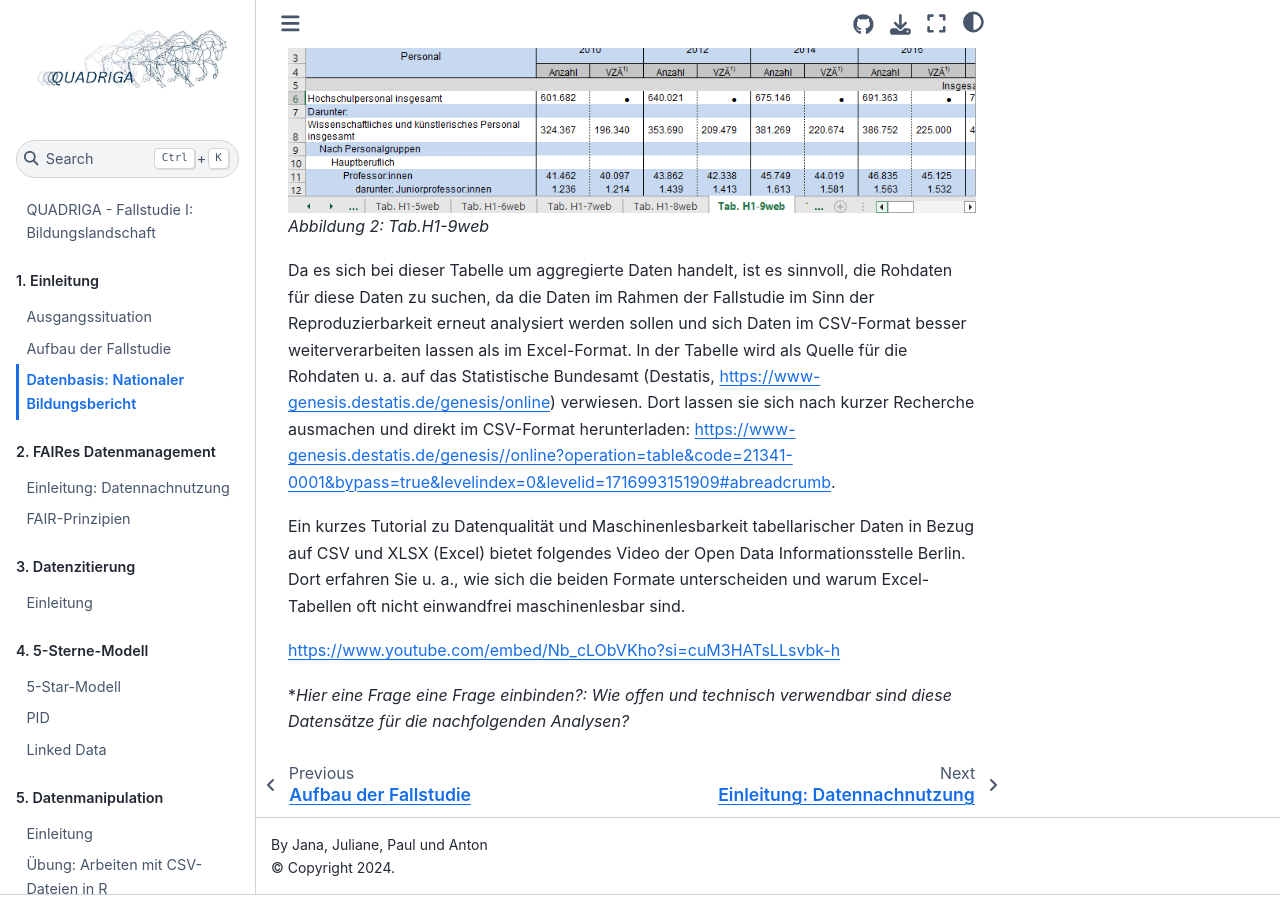
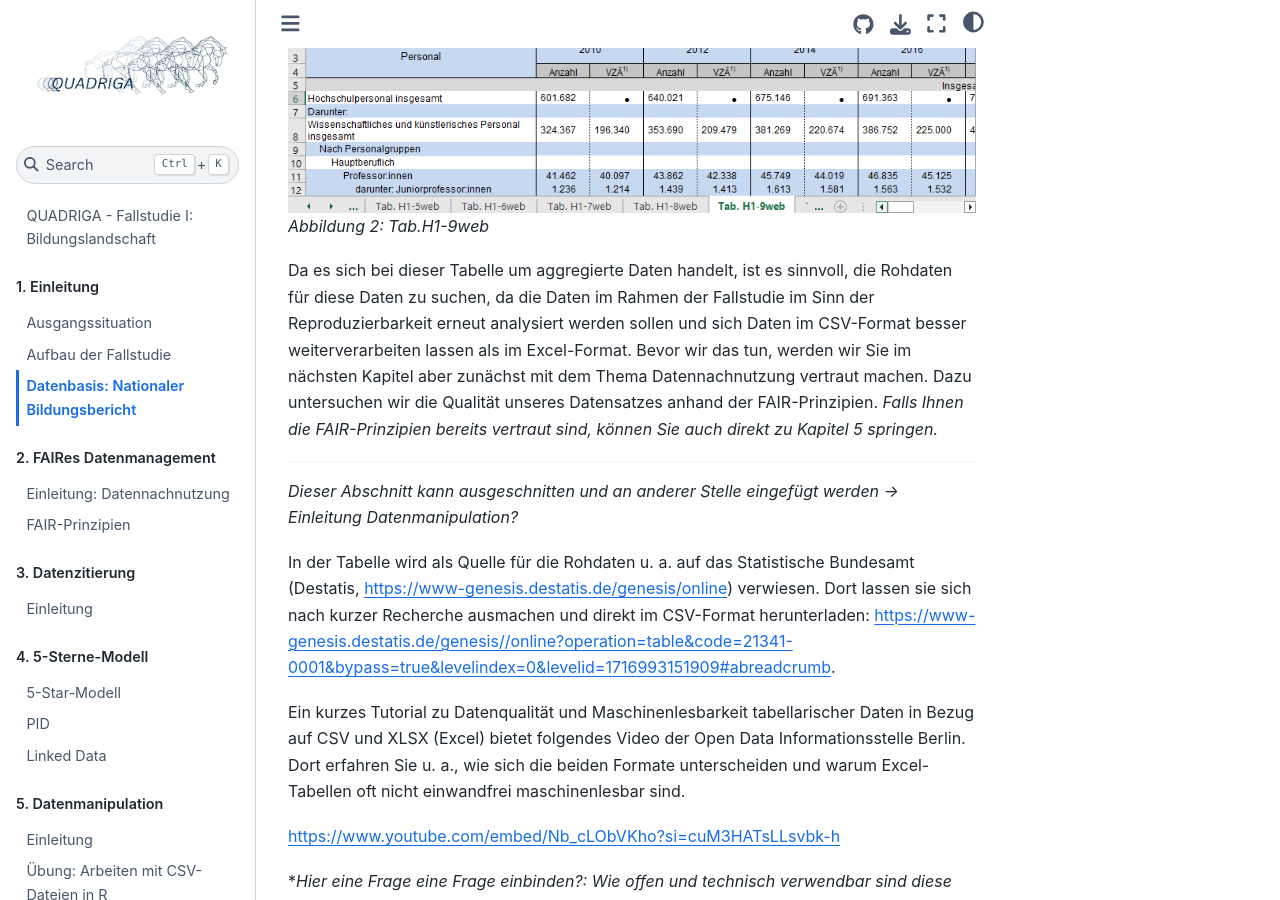
Before and after one commit to quadriga-dk/Tabelle-Fallstudie-1, a Jupyter Book: the page built from Markdown/Datenbasis_Bildungsbericht.md, in a window 1280 px wide and 900 px high, scrolled down 1546 px. Built offline with Jupyter Book 1.0.4 settings and Sphinx 7.4.7 and the Sphinx Book theme 1.1.4, drawn with Linux system fonts in a browser that asks for light colours; pages that are not in the unit, such as notebooks, are missing from menus.

Commit message:
Update Datenbasis_Bildungsbericht.md
added: Überleitung zu Datennachnutzung/FAIR

```diff
--- a/Markdown/Datenbasis_Bildungsbericht.md
+++ b/Markdown/Datenbasis_Bildungsbericht.md
@@ -19,7 +19,14 @@
 ![](_images/Tab_H1-9web.png)
 *Abbildung 2: Tab.H1-9web*
 
-Da es sich bei dieser Tabelle um aggregierte Daten handelt, ist es sinnvoll, die Rohdaten für diese Daten zu suchen, da die Daten im Rahmen der Fallstudie im Sinn der Reproduzierbarkeit erneut analysiert werden sollen und sich Daten im CSV-Format besser weiterverarbeiten lassen als im Excel-Format. In der Tabelle wird als Quelle für die Rohdaten u. a. auf das Statistische Bundesamt (Destatis, [https://www-genesis.destatis.de/genesis/online](https://www-genesis.destatis.de/genesis/online)) verwiesen. Dort lassen sie sich nach kurzer Recherche ausmachen und direkt im CSV-Format herunterladen: [https://www-genesis.destatis.de/genesis//online?operation=table&code=21341-0001&bypass=true&levelindex=0&levelid=1716993151909#abreadcrumb](https://www-genesis.destatis.de/genesis//online?operation=table&code=21341-0001&bypass=true&levelindex=0&levelid=1716993151909#abreadcrumb).
+Da es sich bei dieser Tabelle um aggregierte Daten handelt, ist es sinnvoll, die Rohdaten für diese Daten zu suchen, da die Daten im Rahmen der Fallstudie im Sinn der Reproduzierbarkeit erneut analysiert werden sollen und sich Daten im CSV-Format besser weiterverarbeiten lassen als im Excel-Format.
+Bevor wir das tun, werden wir Sie im nächsten Kapitel aber zunächst mit dem Thema Datennachnutzung vertraut machen. Dazu untersuchen wir die Qualität unseres Datensatzes anhand der FAIR-Prinzipien.
+*Falls Ihnen die FAIR-Prinzipien bereits vertraut sind, können Sie auch direkt zu Kapitel 5 springen.*
+
+---
+*Dieser Abschnitt kann ausgeschnitten und an anderer Stelle eingefügt werden -> Einleitung Datenmanipulation?*
+
+In der Tabelle wird als Quelle für die Rohdaten u. a. auf das Statistische Bundesamt (Destatis, [https://www-genesis.destatis.de/genesis/online](https://www-genesis.destatis.de/genesis/online)) verwiesen. Dort lassen sie sich nach kurzer Recherche ausmachen und direkt im CSV-Format herunterladen: [https://www-genesis.destatis.de/genesis//online?operation=table&code=21341-0001&bypass=true&levelindex=0&levelid=1716993151909#abreadcrumb](https://www-genesis.destatis.de/genesis//online?operation=table&code=21341-0001&bypass=true&levelindex=0&levelid=1716993151909#abreadcrumb).
 
 Ein kurzes Tutorial zu Datenqualität und Maschinenlesbarkeit tabellarischer Daten in Bezug auf CSV und XLSX (Excel) bietet folgendes Video der Open Data Informationsstelle Berlin. Dort erfahren Sie u. a., wie sich die beiden Formate unterscheiden und warum Excel-Tabellen oft nicht einwandfrei maschinenlesbar sind.
 
```
